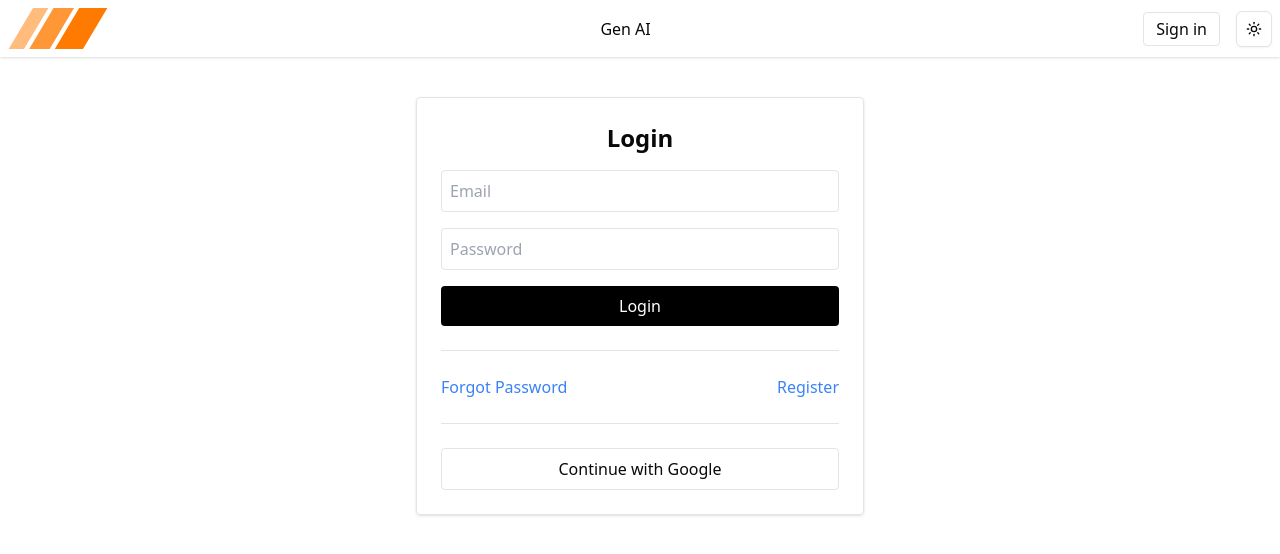
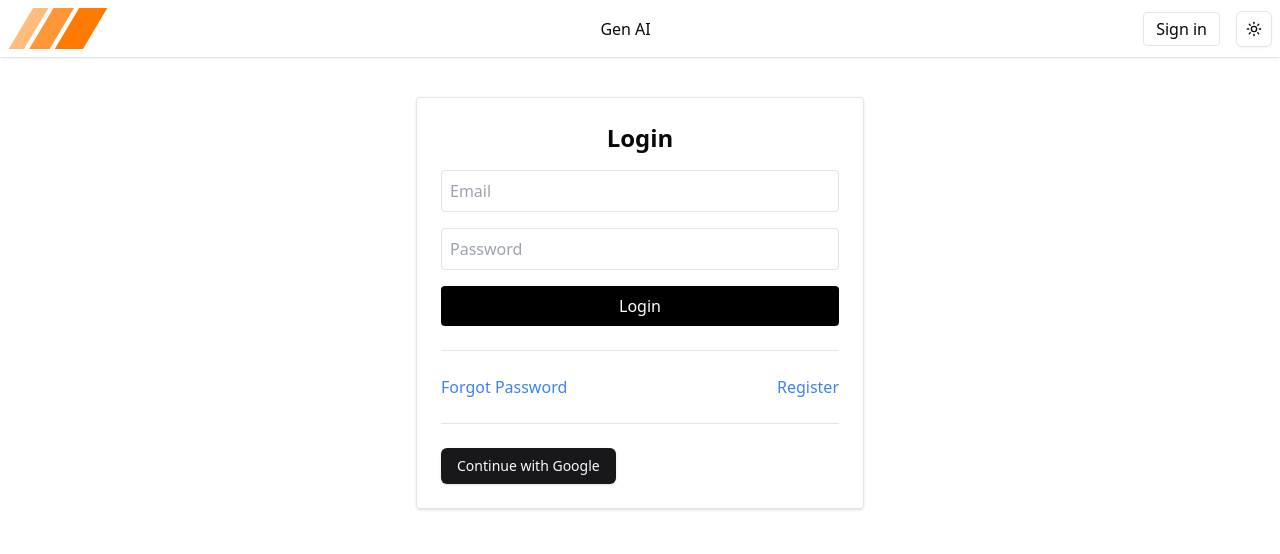
Before and after one commit to qaiserjavaid00-cyber/nextAI-content, a Next.js app: page /login in a window 1280 px wide. Shown: the top 554 px of the page. Built offline with nearby package versions, Linux system fonts and the light colour scheme; no server answers.

Commit message:
updated UI

```diff
--- a/app/login/page.jsx
+++ b/app/login/page.jsx
@@ -94,6 +94,7 @@ import { signIn } from 'next-auth/react';
 import { useState } from 'react';
 import { Loader2 } from 'lucide-react';
 import Link from 'next/link';
+import { Button } from '@/components/ui/button';
 
 export default function LoginPage() {
     const [error, setError] = useState(null);
@@ -184,12 +185,12 @@ export default function LoginPage() {
 
             <hr className="my-6" />
 
-            <button
+            <Button
+                type="button"
                 onClick={() => signIn('google', { callbackUrl: '/dashboard' })}
-                className="w-full border p-2 rounded bg-white hover:bg-gray-100"
             >
                 Continue with Google
-            </button>
+            </Button>
         </div>
     );
 }
```
